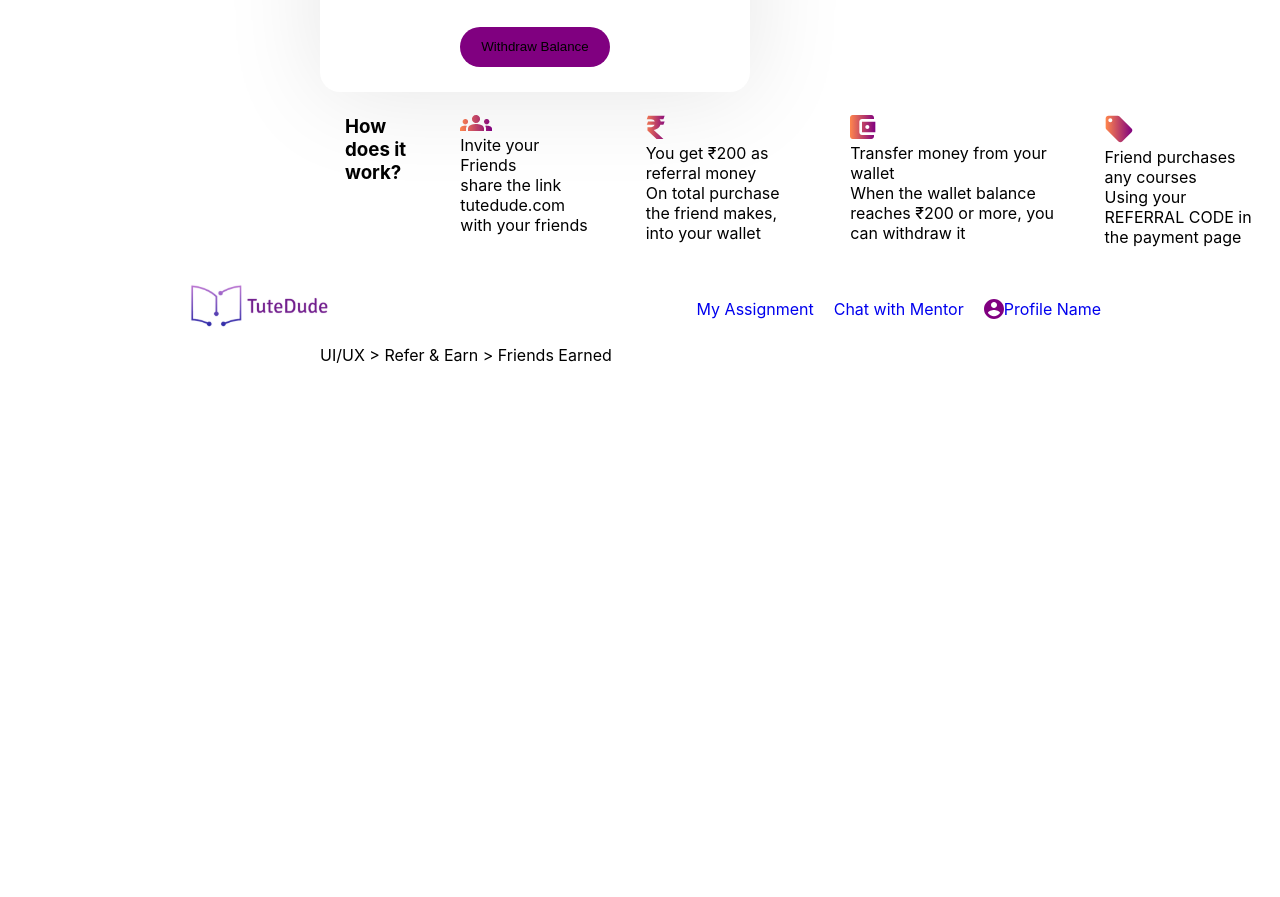
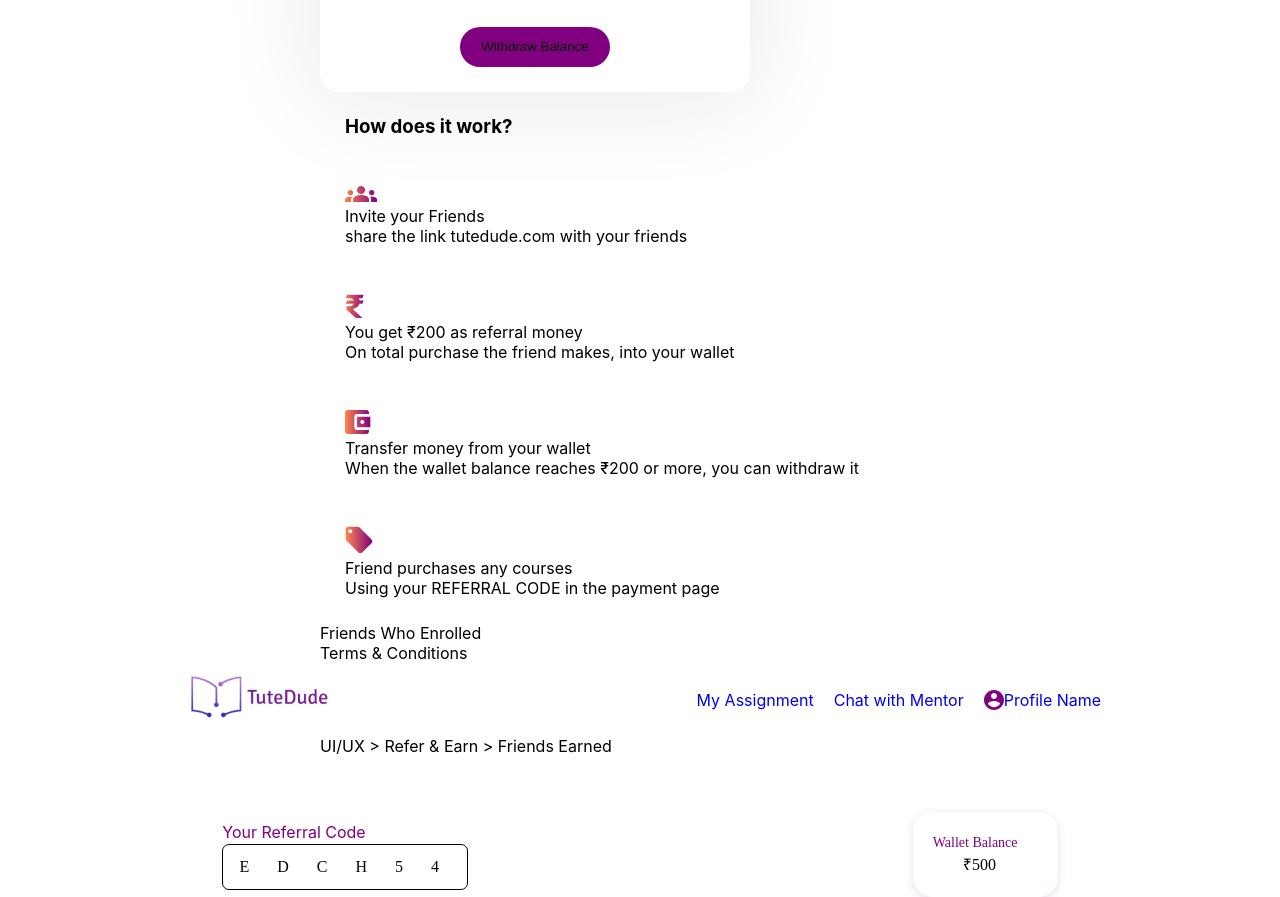
Before and after one commit to jyotirmoy-sinhababu/figma-project, a React (Create React App) app: page /enroll in a window 1280 px wide. Shown: the part 247-1144 px from the top of the page. Before the commit the page ends 800 px from the top, so only its background shows below. Built offline with nearby package versions, Linux system fonts and the light colour scheme.

Commit message:
referral component

```diff
--- /dev/null
+++ b/src/components/utils/referralcode/ReferralCode.js
@@ -0,0 +1,21 @@
+import './referralcode.css';
+
+const ReferralCode = () => {
+  return (
+    <div className='code-cnt'>
+      <div className='code-txt-cnt'>
+        <p className='code-txt'>Your Referral Code </p>
+
+        <div className='code-block'>
+          <p className='code'>E D C H 5 4</p>
+        </div>
+      </div>
+      <div className='cnt-data'>
+        <p className='cnt-txt'>Wallet Balance</p>
+        <p className='cnt-num'>₹500</p>
+      </div>
+    </div>
+  );
+};
+
+export default ReferralCode;
--- /dev/null
+++ b/src/components/utils/referralcode/referralcode.css
@@ -0,0 +1,77 @@
+.code-cnt {
+  display: flex;
+  align-items: center;
+  justify-content: space-around;
+}
+
+.code-txt {
+  width: 150px;
+  height: 24px;
+  left: 187px;
+  top: 151px;
+  font-style: normal;
+  font-weight: 400;
+  font-size: 16px;
+  line-height: 24px;
+  color: #800080;
+}
+
+.code-block {
+  display: flex;
+  justify-content: center;
+  align-items: center;
+  border: 1px solid black;
+  padding: 10px;
+  border-radius: 7px;
+  width: 224px;
+  height: 24px;
+}
+
+.code {
+  left: 15px;
+  top: 13px;
+  font-family: 'Poppins';
+  font-style: normal;
+  font-weight: 500;
+  font-size: 16px;
+  line-height: 24px;
+  letter-spacing: 0.75em;
+  color: #000000;
+}
+
+.cnt-data {
+  display: flex;
+  flex-direction: column;
+  align-items: center;
+  justify-content: center;
+  width: 145px;
+  height: 85px;
+  left: 1034px;
+  top: 151px;
+
+  background: #ffffff;
+  box-shadow: 0px 2px 8px rgba(128, 0, 128, 0.15);
+  border-radius: 20px;
+}
+
+.cnt-txt {
+  width: 105px;
+  height: 21px;
+  font-family: 'Poppins';
+  font-style: normal;
+  font-weight: 400;
+  font-size: 14px;
+  line-height: 21px;
+  color: #800080;
+}
+
+.cnt-num {
+  width: 45px;
+  height: 24px;
+  font-family: 'Poppins';
+  font-style: normal;
+  font-weight: 500;
+  font-size: 16px;
+  line-height: 24px;
+  color: #000000;
+}
--- a/src/pages/enrolledpage/Enroll.js
+++ b/src/pages/enrolledpage/Enroll.js
@@ -1,12 +1,14 @@
 import React from 'react';
 import Header from '../../components/header/Header';
 import Nav from '../../components/navbar/Nav';
+import ReferralCode from '../../components/utils/referralcode/ReferralCode';
 
 const Enroll = () => {
   return (
     <>
       <Nav />
       <Header txtContent={'UI/UX > Refer & Earn > Friends Earned'} />
+      <ReferralCode />
     </>
   );
 };
--- a/src/pages/mainpage/MainPage.js
+++ b/src/pages/mainpage/MainPage.js
@@ -41,6 +41,10 @@ const MainPage = () => {
           secondTxt={'Using your REFERRAL CODE in the payment page'}
         />
       </div>
+      <div className='page-end'>
+        <p>Friends Who Enrolled</p>
+        <p>Terms & Conditions</p>
+      </div>
       <Outlet />
     </>
   );
--- a/src/pages/mainpage/mainpage.css
+++ b/src/pages/mainpage/mainpage.css
@@ -1,7 +1,13 @@
 .card-cnt {
   display: flex;
+  flex-direction: column;
+  flex-wrap: wrap;
   margin: 25px;
-  display: flex;
   gap: 3rem;
   padding-left: 320px;
 }
+
+.page-end {
+  gap: 3rem;
+  padding-left: 320px;
+}
```
